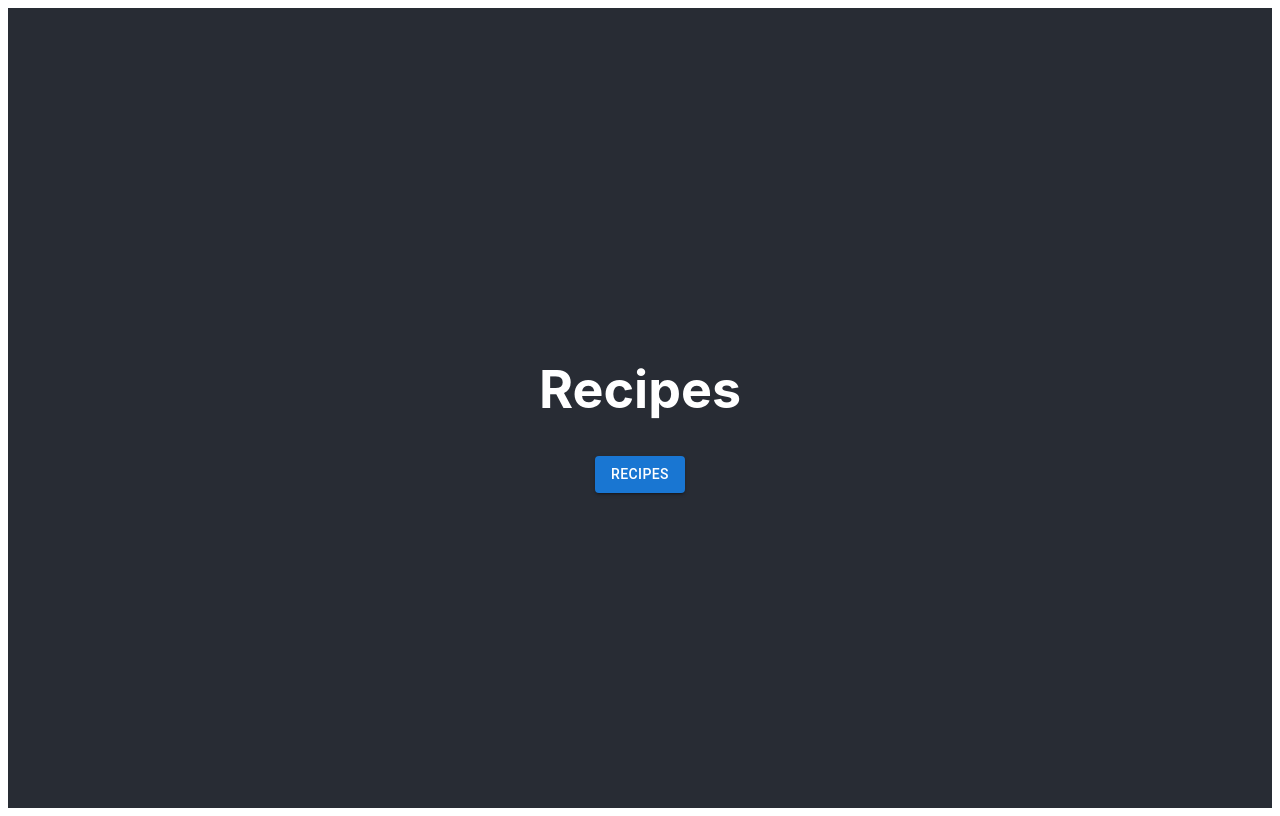
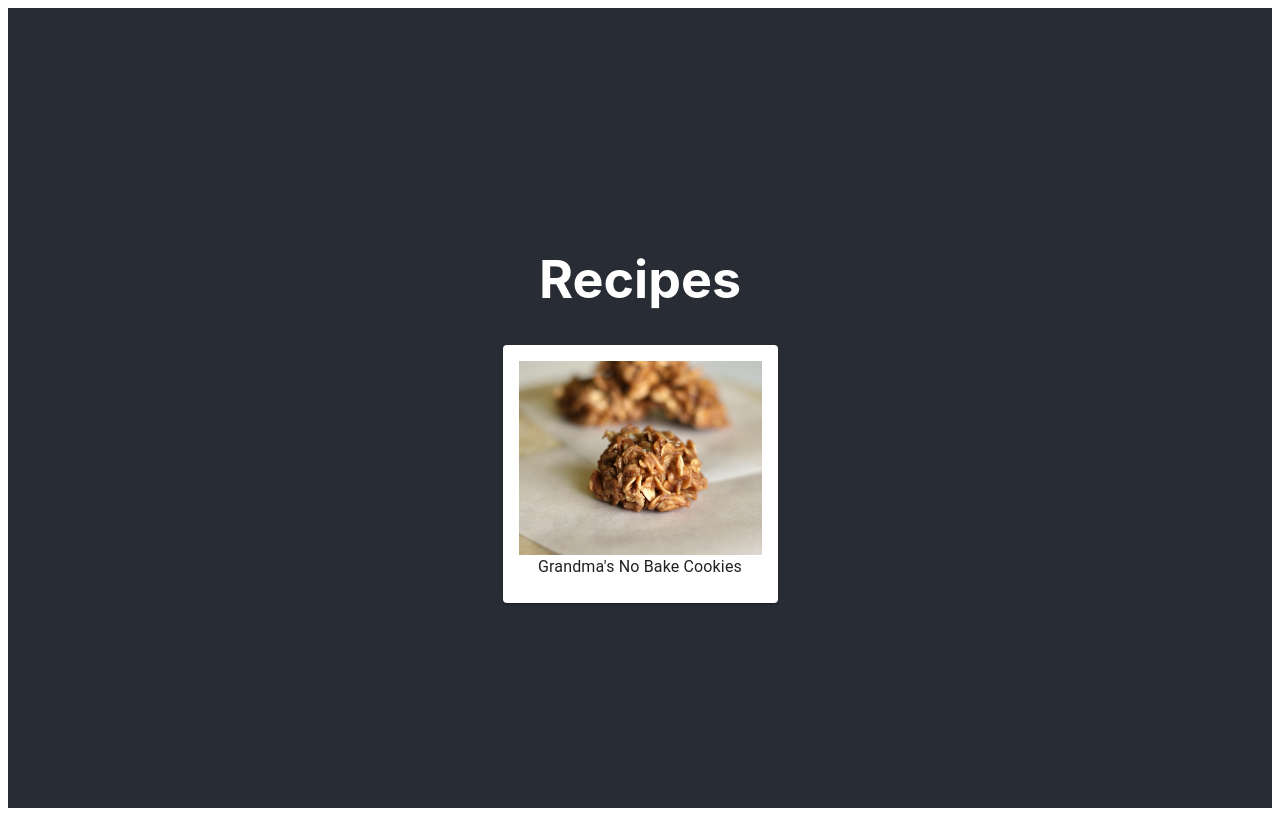
Before and after one commit to almazancameron/ThymeToCook, a React (Create React App) app: page /recipes in a window 1280 px wide. Built offline with nearby package versions, Linux system fonts and the light colour scheme.

Commit message:
added recipe card

```diff
--- a/src/pages/Recipes/Recipes.js
+++ b/src/pages/Recipes/Recipes.js
@@ -1,6 +1,13 @@
 import * as React from 'react';
 import Box from '@mui/material/Box';
 import Button from '@mui/material/Button';
+import Card from '@mui/material/Card';
+import CardHeader from '@mui/material/CardHeader';
+import CardMedia from '@mui/material/CardMedia';
+import CardContent from '@mui/material/CardContent';
+import CardActions from '@mui/material/CardActions';
+import Typography from '@mui/material/Typography';
+import NoBake from './assets/nobake.jpg';
 
 
 export default function RecipesPage() {
@@ -12,8 +19,40 @@ export default function RecipesPage() {
   );
 }
 
+const mockRecipes = [
+    {
+        name: "Granma's No Bake Cookies",
+        recipeId: "125nbc",
+        image:{NoBake},
+        alt:"No bake cookie on paper"
+    },
+    {
+        name: "Rice Bacon Cheese Casserole",
+        recipeId: "340way",
+        image:{NoBake},
+        alt:"No bake cookie on paper"
+    }
+]
+
 export function RecipeCard(){
-    return(
-      <Button variant="contained">Recipes</Button>
-    );
+  return(
+    <Card sx={{ maxWidth: 275 }}>
+      <CardContent>
+      <CardMedia
+        className='recipe-img'
+        component="img"
+        height="194"
+        image={NoBake}
+        alt="No bake cookie on paper"
+      />
+      <Typography className='recipe-name' sx={{ fontSize: 16 }}>
+          Grandma's No Bake Cookies
+      </Typography>
+      <Typography className='recipe-description' sx={{ fontSize: 12}}>
+
+      </Typography>
+
+      </CardContent>
+    </Card>
+  );
 }
```
Also changed, not shown: src/pages/Recipes/assets/nobake.jpg (added).
